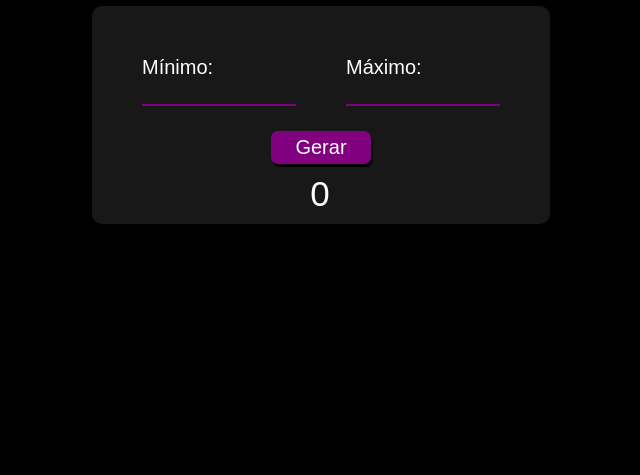
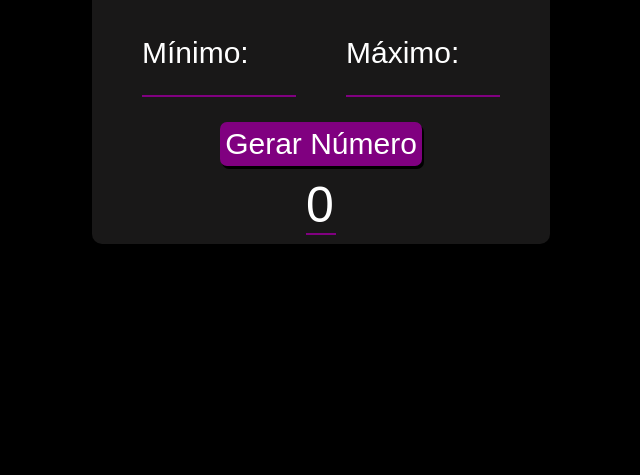
Before and after one commit to MathuCardoso/RandomNumbers, a plain HTML site: page index.html in a window 1280 px wide. Shown: the part 325-800 px from the top of the page, without its empty margins (319-959 px from the left). Drawn offline with Linux system fonts and the light colour scheme.

Commit message:
Add files via upload

```diff
--- a/index.html
+++ b/index.html
@@ -22,11 +22,11 @@
 
             <div class="inp">
                 <label for="max">Máximo:</label>
-                <input type="number" id="max">
+                <input type="number" id="max" maxlength="5">
             </div>
         </div>
         <div class="btn">
-            <button>Gerar</button>
+            <button>Gerar Número</button>
         </div>
         <div class="result">
             <span id="random">0</span>
@@ -42,18 +42,25 @@
             const min = parseInt(document.querySelector('#min').value);
             const max = parseInt(document.querySelector('#max').value);
 
-            if (isNaN(min) || isNaN(max)) {
+            if (isNaN(min) && isNaN(max)) {
                 result = Math.floor(Math.random() * 999) + 1;
                 document.querySelector('#random').innerHTML = result;
             }
+
+            else if (isNaN(min) || isNaN(max)) {
+                alert('Os dois campos precisam estar preenchidos.');
+            }
+
             else if (min >= max) {
                 alert('O número mínimo deve ser menor que o número máximo.');
             }
+
             else {
                 let result = Math.floor(Math.random() * (max - min + 1)) + min;
                 document.querySelector('#random').innerHTML = result;
             }
         }
+
     </script>
 
 </body>
--- a/style.css
+++ b/style.css
@@ -50,7 +50,7 @@ button::selection{
 .inp{
     display: flex;
     flex-direction: column;
-    font-size: 20px;
+    font-size: 30px;
 }
 
 input::-webkit-outer-spin-button,
@@ -73,9 +73,9 @@ input::-webkit-inner-spin-button {
 }
 
 .btn button{
-    font-size: 20px;
+    font-size: 30px;
     border-radius: 7px;
-    width: 100px;
+    width: auto;
     border: none;
     background: none;
     color: white;
@@ -91,7 +91,11 @@ input::-webkit-inner-spin-button {
 
 .result{
     margin: 10px 0;
-    font-size: 35px;
+    font-size: 50px;
     text-align: center;
     letter-spacing: 2px;
 }
+
+.result span{
+    border-bottom: 2px solid purple;
+}
```
